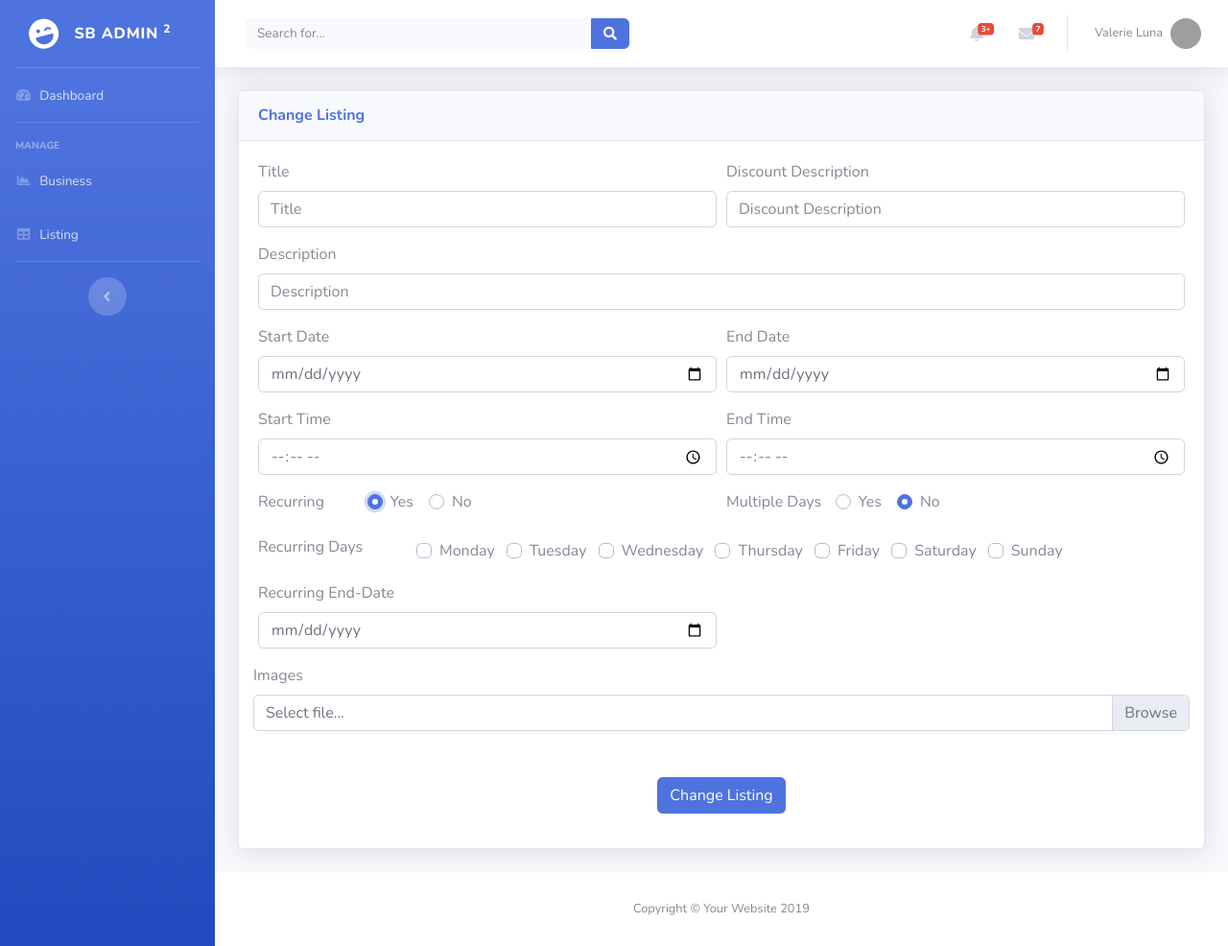
After one commit to phassans/hungryhour-admin, a Django app: page /listing/edit/1 in a window 1280 px wide, after a click on "Yes". The commit adds this page. Shown: the whole page at 96% size. Run offline with Django 3.2, Linux system fonts and the light colour scheme; data that the repository does not hold is empty; parts of the project's set-up code (start-up, migrations or seed data) failed here and were passed over; some libraries are stand-ins or nearby versions; grey boxes are pictures that could not be loaded.

Commit message:
business-listing and listing delete

```diff
--- a/app/urls.py
+++ b/app/urls.py
@@ -19,6 +19,9 @@ urlpatterns = [
     path('listing', ListingPageView.as_view(), name='listing'),
     path('listing/add', AddListingPageView.as_view(), name='addbusiness'),
     path('listing/insert', InsertListing, name='insertlisting'),
+    path('listing/all', BusinessListingView.as_view(), name='listing_all'),
+    path('listing/edit/<int:id>', BusinessListingEditView.as_view(), name='listing_edit'),
+    path('listing/delete/<int:id>', BusinessListingDeleteView.as_view(), name='listing_edit'),
 
     path('i18n/', include('django.conf.urls.i18n')),
     path('language/', ChangeLanguageView.as_view(), name='change_language'),
--- a/content/templates/layouts/default/master_layout.html
+++ b/content/templates/layouts/default/master_layout.html
@@ -1,6 +1,13 @@
 {% load static %}
 {% load bootstrap4 %}
 {% load i18n %}
+
+<!--Load CSS and JavaScript-->
+{% bootstrap_css %}
+{% bootstrap_javascript jquery='full' %}
+
+<!--Display django.contrib.messages as Bootstrap alerts-->
+{% bootstrap_messages %}
 
 {% get_current_language as language_code %}
 
--- a/content/templates/main/editbusiness.html
+++ b/content/templates/main/editbusiness.html
@@ -68,7 +68,7 @@
             {% for t in data.businessHoursFormatted %}
             {{ t }}<br>
             {% endfor %}
-            <button class="edit-time btn btn-secondary mt-3 btn-icon-split btn-sm"> <span class="icon text-white-50">
+            <button class="edit-time btn btn-secondarendTimey mt-3 btn-icon-split btn-sm"> <span class="icon text-white-50">
                     <i class="fas fa-edit"></i>
                 </span>
                 <span class="text">edit time</span></button>
@@ -76,7 +76,7 @@
                 <div class="row mt-5">
                     <div class="col">
                         <label>day</label>
-                        <input type="text" class="form-control" name="day[]" readonly="readonly" value="monday" required
+                        <input type="text" class="form-endTimecontrol" name="day[]" readonly="readonly" value="monday" required
                             placeholder="Day">
                     </div>
                     <div class="col">
--- /dev/null
+++ b/content/templates/main/listing_edit.html
@@ -0,0 +1,209 @@
+{% extends 'layouts/default/master_layout.html' %}
+{% load i18n %}
+{% block content %}
+    <div class="card shadow mb-4">
+        <div class="card-header py-3">
+            <h6 class="m-0 font-weight-bold text-primary">Change Listing</h6>
+        </div>
+        <div class="card-body">
+            <form action="" method="post" enctype="multipart/form-data">
+                {% csrf_token %}
+                <div class="form-row">
+                    <div class="form-group col-md-6">
+                        <label for="title">Title</label>
+                        <input type="text" class="form-control" name="title" required id="title" placeholder="Title"
+                               value="{{listing_data.title}}">
+                    </div>
+                    <div class="form-group col-md-6">
+                        <label for="discountDescription">Discount Description</label>
+                        <input type="text" class="form-control" name="discountDescription" id="discountDescription"
+                               placeholder="Discount Description" value="{{listing_data.discountDescription}}">
+                    </div>
+                </div>
+                <div class="form-group">
+                    <label for="description">Description</label>
+                    <input type="text" class="form-control" id="description" name="description" required
+                           placeholder="Description" value="{{listing_data.description}}">
+                </div>
+                <div class="form-row">
+                    <div class="form-group col-md-6">
+                        <label for="startDate">Start Date</label>
+                        <input type="date" class="form-control" name="startDate" id="startDate" required
+                               value="{{listing_data.startDate|date:'d m Y'}}">
+                    </div>
+                    <div class="form-group col-md-6">
+                        <label for="endDate">End Date</label>
+                        <input type="date" class="form-control" name="endDate" id="endDate"
+                               value="{{listing_data.startDate|date:'d m Y'}}">
+                    </div>
+
+                </div>
+                <div class="form-row">
+                    <div class="form-group col-md-6">
+                        <label for="startTime">Start Time</label>
+                        <input type="time" class="form-control" name="startTime" id="startTime" required
+                               value="{{listing_data.startTime}}">
+                    </div>
+                    <div class="form-group col-md-6">
+                        <label for="endTime">End Time</label>
+                        <input type="time" class="form-control" name="endTime" id="endTime" required
+                               value="{{listing_data.endTime}}">
+                    </div>
+                </div>
+                <div class="form-row">
+                    <div class="form-group col-md-6">
+                        <div class="row">
+                            <legend class="col-form-label col-sm-3 pt-0">Recurring</legend>
+                            {% if listing_data.recurring == True %}
+                                <div class="custom-control custom-radio custom-control-inline">
+                                    <input type="radio" id="recTrue" name="recurring" class="custom-control-input"
+                                           value="True" checked>
+                                    <label class="custom-control-label" for="recTrue">Yes</label>
+                                </div>
+                                <div class="custom-control custom-radio custom-control-inline">
+                                    <input type="radio" id="recFalse" name="recurring" class="custom-control-input"
+                                           value="False">
+                                    <label class="custom-control-label" for="recFalse">No</label>
+                                </div>
+                            {% else %}
+                                <div class="custom-control custom-radio custom-control-inline">
+                                    <input type="radio" id="recTrue1" name="recurring" class="custom-control-input"
+                                           value="True">
+                                    <label class="custom-control-label" for="recTrue1">Yes</label>
+                                </div>
+                                <div class="custom-control custom-radio custom-control-inline">
+                                    <input type="radio" id="recFalse1" name="recurring" class="custom-control-input"
+                                           value="False" checked>
+                                    <label class="custom-control-label" for="recFalse1">No</label>
+                                </div>
+                            {% endif %}
+                        </div>
+                    </div>
+                    <div class="form-group col-md-6">
+                        <div class="row">
+                            <legend class="col-form-label col-sm-3 pt-0">Multiple Days</legend>
+                            {% if listing_data.multipleDays == True %}
+                                <div class="custom-control custom-radio custom-control-inline">
+                                    <input type="radio" id="mulTrue" name="multipleDays" class="custom-control-input"
+                                           value="True" checked>
+                                    <label class="custom-control-label" for="mulTrue">Yes</label>
+                                </div>
+                                <div class="custom-control custom-radio custom-control-inline">
+                                    <input type="radio" id="mulFalse" name="multipleDays" class="custom-control-input"
+                                           value="False">
+                                    <label class="custom-control-label" for="mulFalse">No</label>
+                                </div>
+                            {% else %}
+                                <div class="custom-control custom-radio custom-control-inline">
+                                    <input type="radio" id="mulTrue1" name="multipleDays" class="custom-control-input"
+                                           value="True">
+                                    <label class="custom-control-label" for="mulTrue1">Yes</label>
+                                </div>
+                                <div class="custom-control custom-radio custom-control-inline">
+                                    <input type="radio" id="mulFalse1" name="multipleDays" class="custom-control-input"
+                                           value="False" checked>
+                                    <label class="custom-control-label" for="mulFalse1">No</label>
+                                </div>
+                            {% endif %}
+                        </div>
+                    </div>
+                </div>
+                <div class="form-group row recurring-days">
+                    <div class="col-sm-2">Recurring Days</div>
+                    <div class="col-sm-10">
+                        <div class="custom-control custom-checkbox custom-control-inline my-1 mr-sm-2">
+                            <input type="checkbox" class="custom-control-input" name="recurringDays" value="monday" id="monday">
+                            <label class="custom-control-label" for="monday">Monday</label>
+                        </div>
+                        <div class="custom-control custom-checkbox custom-control-inline my-1 mr-sm-2">
+                            <input type="checkbox" class="custom-control-input" name="recurringDays" value="tuesday" id="tuesday">
+                            <label class="custom-control-label" for="tuesday">Tuesday</label>
+                        </div>
+                        <div class="custom-control custom-checkbox custom-control-inline my-1 mr-sm-2">
+                            <input type="checkbox" class="custom-control-input" name="recurringDays" value="wednesday" id="wednesday">
+                            <label class="custom-control-label" for="wednesday">Wednesday</label>
+                        </div>
+                        <div class="custom-control custom-checkbox custom-control-inline my-1 mr-sm-2">
+                            <input type="checkbox" class="custom-control-input" name="recurringDays" value="thursday" id="thursday">
+                            <label class="custom-control-label" for="thursday">Thursday</label>
+                        </div>
+                        <div class="custom-control custom-checkbox custom-control-inline my-1 mr-sm-2">
+                            <input type="checkbox" class="custom-control-input" name="recurringDays" value="friday" id="friday">
+                            <label class="custom-control-label" for="friday">Friday</label>
+                        </div>
+                        <div class="custom-control custom-checkbox custom-control-inline my-1 mr-sm-2">
+                            <input type="checkbox" class="custom-control-input" name="recurringDays" value="saturday" id="saturday">
+                            <label class="custom-control-label" for="saturday">Saturday</label>
+                        </div>
+                        <div class="custom-control custom-checkbox custom-control-inline my-1 mr-sm-2">
+                            <input type="checkbox" class="custom-control-input" name="recurringDays" value="sunday" id="sunday">
+                            <label class="custom-control-label" for="sunday">Sunday</label>
+                        </div>
+                    </div>
+                </div>
+                <div class="form-row">
+                    <div class="form-group col-md-6">
+                        <label for="recurringEndDate">Recurring End-Date</label>
+                        <input type="date" class="form-control" name="startDate" id="recurringEndDate" required
+                               value="{{listing_data.startDate|date:'d m Y'}}">
+                    </div>
+                </div>
+                <div class="form-row">
+                    <label for="images">Images</label>
+                    <div class="custom-file">
+                        <input type="file" class="custom-file-input" id="images" aria-describedby="fileHelp" multiple
+                               required accept="image/*" value="{{listing_data.imageLink}}" onchange="handleFiles(this.files)">
+                        <label class="custom-file-label" for="images">Select file...</label>
+                    </div>
+                </div>
+                <div class="text-center">
+                    <button type="submit" class="mt-5 btn btn-primary btn-icon-split">
+                        <span class="text">Change Listing</span>
+                    </button>
+                </div>
+                {{listing_data}}
+            </form>
+        </div>
+    </div>
+    <script>
+        function displayRecurringDays(value) {
+            if ( value === "True" ){
+                $('.recurring-days').show();
+            }
+            else {
+                $('.recurring-days').hide();
+            }
+        }
+        function handleFiles(files){
+            console.log(files);
+            fileUrl = (window.URL ? URL : webkitURL).createObjectURL(files[0])
+            $('.custom-file').append('<img src=' + fileUrl + ' class="img-responsive img-thumbnail" ' +
+                'style="max-height: 50px; max-width: 50px; margin:10px">')
+        }
+        function setTime(value) {
+            var time = new Date(value);
+            var h = time.getHours();
+            var m = time.getMinutes();
+            var s = time.getSeconds();
+            console.log(value, '----')
+            if (h < 10) h = '0' + h;
+            if (m < 10) m = '0' + m;
+            if (s < 10) s = '0' + s;
+            return h+':'+m+':'+s;
+        }
+        $(document).ready(function(){
+            var recurring = $("input[type=radio][name='recurring']");
+            var recurringValue = $("input[type=radio][name='recurring']:checked").val();
+            displayRecurringDays(recurringValue);
+            recurring.change(function(){
+                displayRecurringDays(this.value);
+            });
+            var startTime = $('#startTime');
+            console.log($('#startTime').val())
+            debugger;
+            console.log($('#startTime').val())
+            c =  setTime(startTime.val());
+            console.log(c)
+        });
+    </script>
+{% endblock %}
--- a/main/views.py
+++ b/main/views.py
@@ -1,5 +1,6 @@
-from django.views.generic import TemplateView
+from django.views.generic import TemplateView, View
 from django.shortcuts import render, redirect
+from django.http import JsonResponse
 import requests
 import json
 from django.http import JsonResponse
@@ -33,12 +34,11 @@ class ListingPageView(TemplateView):
     def get_context_data(self, *args, **kwargs):
         context = super(ListingPageView, self).get_context_data(
             *args, **kwargs)
-        context['message'] = 'Hello World!'
         response = requests.get(
             'https://www.itshungryhour.com/api/v1/business/all')
-        data = response.json()
-        # print(data)
-        context['data'] = data
+        print(response)
+        business_list = response.json()
+        context['business_list'] = business_list
         return context
 
 
@@ -169,3 +169,44 @@ class DeleteBusinessPageView(TemplateView):
         # print(data)
         context['data'] = data
         return context
+
+
+class BusinessListingView(View):
+
+    def get(self, request):
+        print(request.GET)
+        response = requests.post('https://www.itshungryhour.com/api/v1//listing/all',
+                                 data=json.dumps({"businessId": int(request.GET.get('business_id'))}))
+        # import code;
+        # code.interact(local=dict(globals(), **locals()))
+        print(response.status_code==200)
+        business_listing = response.json()
+        context = {'business_listing': business_listing}
+        return JsonResponse(context)
+
+
+class BusinessListingEditView(View):
+
+    def get(self, request, id):
+        response = requests.get(
+            'https://www.itshungryhour.com/api/v1/listing/admin?listingId=' + str(id))
+        listing_data = response.json()
+        print(listing_data)
+        context = {'listing_data': listing_data}
+        return render(request, 'main/listing_edit.html', context)
+
+    def post(self, request, id):
+        print(id)
+        print(request.POST)
+        print(request.FILES)
+        return
+
+
+class BusinessListingDeleteView(View):
+
+    def post(self, request, id):
+        print(id)
+        response = requests.post('https://www.itshungryhour.com/api/v1//listing/delete',
+                                 data=json.dumps({"listingId": id}))
+        print(response.json())
+        return JsonResponse({})
--- /dev/null
+++ b/requirements.txt
@@ -0,0 +1,3 @@
+Django==2.2.6
+django-bootstrap4==1.0.1
+requests==2.22.0
```
Also changed, not shown: content/templates/layouts/default/page.html (+7 -0 lines), content/templates/main/listing.html (+72 -71 lines).
